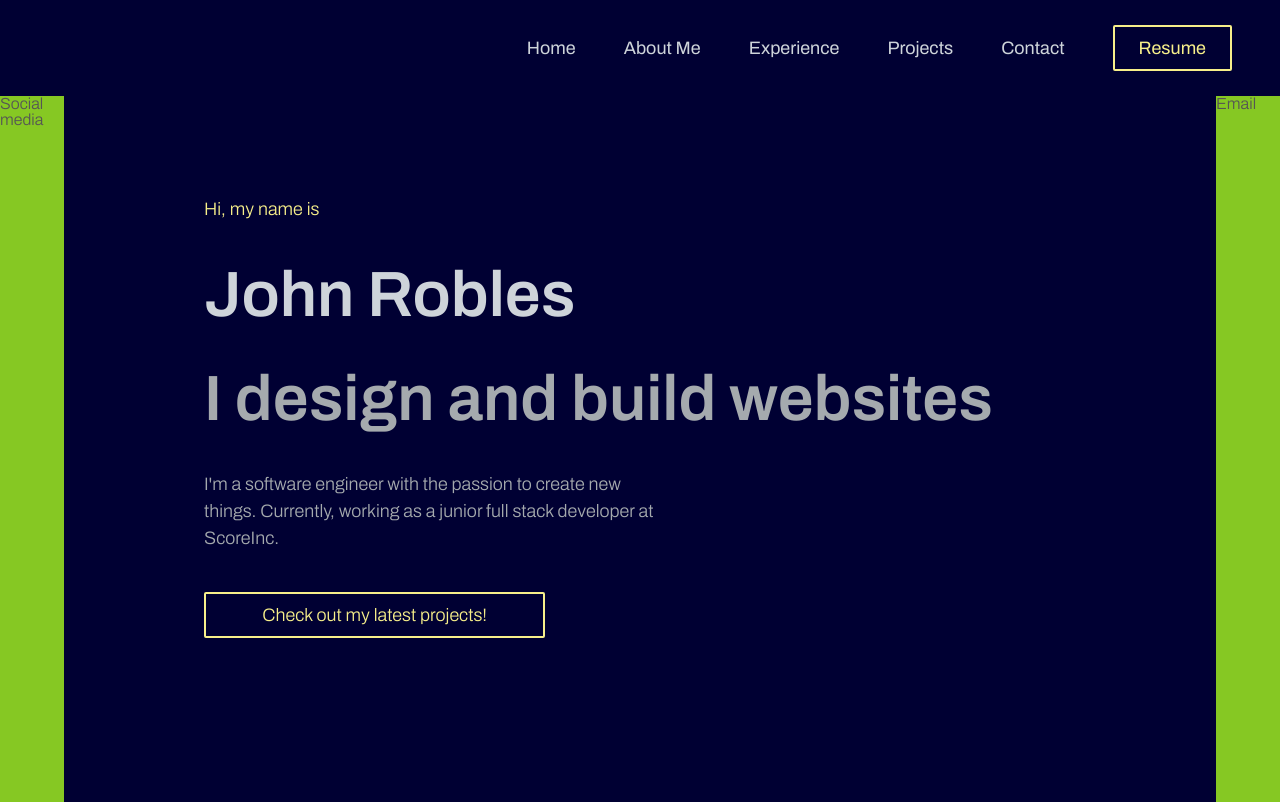
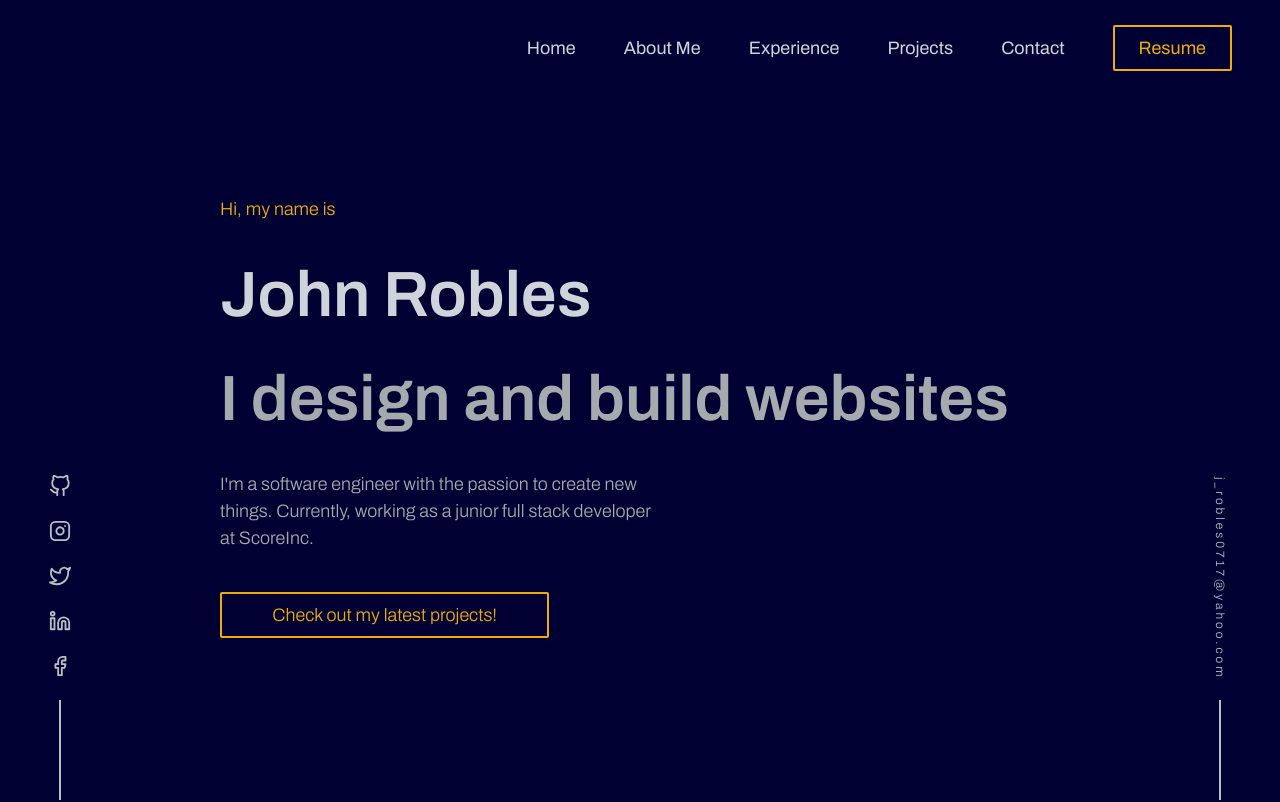
Before and after one commit to jrobles0717/My-Personal-Website, a React (Vite) app: page / in a window 1280 px wide. Shown: the top 802 px of the page. Built offline with nearby package versions, Linux system fonts and the light colour scheme.

Commit message:
social media and email section added

```diff
--- a/css/style.css
+++ b/css/style.css
@@ -89,11 +89,6 @@ body {
 /****************************/
 /* REUSABLE COMPONENT SECTION */
 /****************************/
-.container__sub {
-  display: grid;
-  grid-template-rows: repeat(2, minmax(min-content, max-content));
-  grid-template-columns: [social-start] 6.4rem [social-end full-start] minmax(min-content, max-content) [full-end email-start] 6.4rem [email-end]; }
-
 .container__content {
   grid-row: 1 / 2;
   display: grid;
@@ -108,7 +103,7 @@ body {
   cursor: pointer; }
 
 .icon:hover, .icon:active {
-  color: #f7ef8a;
+  color: #eead0e;
   transform: scale(1.05); }
 
 .heading--2 {
@@ -128,7 +123,7 @@ body {
   font-weight: 400; }
 
 .heading__span {
-  color: #f7ef8a; }
+  color: #eead0e; }
 
 .paragraph {
   line-height: 1.5;
@@ -191,9 +186,9 @@ body {
   grid-row: 6 / 7;
   display: inline-block;
   padding: 1.2rem 2.4rem;
-  border: 2px solid #f7ef8a;
+  border: 2px solid #eead0e;
   border-radius: 2px;
-  color: #f7ef8a;
+  color: #eead0e;
   background-color: inherit;
   font-family: "Archivo", sans-serif;
   font-size: 1.8rem;
@@ -201,7 +196,7 @@ body {
   cursor: pointer;
   transition: all 0.2s; }
   .btn:hover {
-    background-color: rgba(247, 239, 138, 0.2);
+    background-color: rgba(238, 173, 14, 0.2);
     transform: translateY(-3px);
     box-shadow: 0 2rem 2rem rgba(139, 101, 8, 0.3); }
   .btn:active, .btn:focus {
@@ -209,9 +204,29 @@ body {
     box-shadow: 0 1rem 1rem rgba(139, 101, 8, 0.3); }
 
 .email {
-  background-color: #86c823;
-  grid-column: email-start / email-end;
-  grid-row: 1 / -1; }
+  grid-row: 1 / -1;
+  width: 4rem;
+  position: fixed;
+  bottom: 0;
+  right: 4rem;
+  left: auto;
+  z-index: 10; }
+  .email__box {
+    display: flex;
+    flex-direction: column;
+    row-gap: 2rem;
+    -webkit-box-align: center;
+    align-items: center; }
+    .email__box a {
+      font-size: 1.2rem;
+      letter-spacing: 0.3rem;
+      writing-mode: vertical-rl;
+      text-decoration: none; }
+    .email__box::after {
+      content: "";
+      width: 2px;
+      height: 10rem;
+      background-color: #b9bfc4; }
 
 .footer {
   padding: 4rem 0;
@@ -230,7 +245,7 @@ body {
       row-gap: 1rem;
       justify-items: center; }
       .footer__copyright--link:hover {
-        color: #f7ef8a; }
+        color: #eead0e; }
       .footer__copyright--link__text {
         font-size: 1.4rem;
         font-weight: 400;
@@ -269,21 +284,39 @@ body {
   color: #b9bfc4; }
 
 .main-nav-link-cta:link, .main-nav-link-cta:visited {
-  color: #f7ef8a; }
+  color: #eead0e; }
 
 .main-nav-link-cta:hover, .main-nav-link-cta:active {
   transform: scale(1.05); }
 
-.social-media {
-  background-color: #86c823;
-  grid-column: social-start / social-end;
-  grid-row: 1 / -1; }
+.social {
+  grid-row: 1 / -1;
+  width: 4rem;
+  position: fixed;
+  bottom: 0;
+  left: 4rem;
+  right: auto;
+  z-index: 10; }
+  .social__list {
+    display: flex;
+    flex-direction: column;
+    row-gap: 2rem;
+    align-items: center;
+    list-style: none; }
+    .social__list::after {
+      content: "";
+      width: 2px;
+      height: 10rem;
+      background-color: #b9bfc4; }
+  .social__icon {
+    width: 2.2rem;
+    height: 2.2rem; }
 
 .hero {
   color: #ced4da;
   min-height: 100vh;
   font-family: inherit;
-  grid-column: full-start / full-end;
+  grid-column: center-start / center-end;
   grid-row: 1 / 2;
   grid-gap: 4rem;
   display: grid;
@@ -301,13 +334,13 @@ body {
   .hero__text-1 {
     grid-column: center-start / col-end 3;
     grid-row: 2 / 3;
-    color: #f7ef8a; }
+    color: #eead0e; }
   .hero__text-2 {
     grid-column: center-start / col-end 4;
     grid-row: 5 / 6; }
 
 .about {
-  grid-column: full-start / full-end;
+  grid-column: center-start / center-end;
   grid-row: 2 / 3;
   display: grid;
   grid-template-columns: [full-start] minmax(6rem, 1fr) [center-start] repeat(2, [col-start] minmax(min-content, max-content) [col-end]) [center-end] minmax(6rem, 1fr) [full-end];
@@ -358,7 +391,7 @@ body {
       display: flex;
       align-items: flex-end; }
     .about__text__icon {
-      color: #f7ef8a; }
+      color: #eead0e; }
     .about__text__item {
       list-style: none;
       margin-top: -1rem; }
@@ -393,7 +426,7 @@ body {
       object-fit: cover; }
 
 .experience {
-  grid-column: full-start / full-end;
+  grid-column: center-start / center-end;
   grid-row: 3 / 4;
   display: grid;
   grid-template-columns: [full-start] minmax(6rem, 1fr) [center-start] repeat(2, [col-start] minmax(min-content, max-content) [col-end]) [center-end] minmax(6rem, 1fr) [full-end];
@@ -444,18 +477,18 @@ body {
           transition: all 0.3s; }
           .experience__table--left__item-box:hover, .experience__table--left__item-box:active {
             background-color: #1a1a47;
-            color: #f7ef8a; }
+            color: #eead0e; }
         .experience__table--left__item-line {
           background-color: #a5aaae;
           height: 5rem;
           width: 2px;
           transition: all 0.5s ease-in-out; }
           .experience__table--left__item-line-active {
-            background-color: #f7ef8a;
+            background-color: #eead0e;
             height: 5rem;
             width: 2px; }
         .experience__table--left__item-selected {
-          color: #f7ef8a; }
+          color: #eead0e; }
     .experience__table--right {
       grid-column: 2 / 3;
       display: grid;
@@ -497,10 +530,10 @@ body {
         padding-top: 0.5rem;
         min-width: 2rem;
         min-height: 2rem;
-        color: #f7ef8a; }
+        color: #eead0e; }
 
 .projects {
-  grid-column: full-start / full-end;
+  grid-column: center-start / center-end;
   grid-row: 4 / 5;
   display: grid;
   grid-template-columns: [full-start] minmax(6rem, 1fr) [center-start] repeat(2, [col-start] minmax(min-content, max-content) [col-end]) [center-end] minmax(6rem, 1fr) [full-end];
@@ -550,10 +583,10 @@ body {
         font-weight: 600;
         transition: all 0.5s; }
         .projects__featured--text-box__heading:hover {
-          color: #f7ef8a; }
+          color: #eead0e; }
         .projects__featured--text-box__heading-sub {
           grid-row: 1 / 2;
-          color: #f7ef8a; }
+          color: #eead0e; }
       .projects__featured--text-box__paragraph {
         grid-row: 3 / 4;
         background-color: #1a1a47;
@@ -584,7 +617,6 @@ body {
     display: grid;
     grid-template-columns: repeat(auto-fill, minmax(30rem, 1fr));
     grid-gap: 1.5rem;
-    justify-items: center;
     list-style: none;
     transition: all 0.5s; }
     .projects__other__item {
@@ -617,7 +649,7 @@ body {
         align-items: center;
         justify-content: space-between; }
         .projects__card--header__top--left {
-          color: #f7ef8a; }
+          color: #eead0e; }
         .projects__card--header__top--right {
           z-index: 10;
           display: flex;
@@ -635,7 +667,7 @@ body {
           color: #ced4da;
           transition: all 0.5s; }
           .projects__card--header__title a:hover {
-            color: #f7ef8a; }
+            color: #eead0e; }
           .projects__card--header__title a::before {
             content: "";
             display: block;
@@ -667,7 +699,7 @@ body {
     letter-spacing: 0.1rem; }
 
 .contact {
-  grid-column: full-start / full-end;
+  grid-column: center-start / center-end;
   grid-row: 5 / 6;
   display: grid;
   grid-template-columns: minmax(6rem, 1fr) minmax(min-content, 50rem) minmax(6rem, 1fr);
@@ -677,7 +709,7 @@ body {
   .contact__heading {
     grid-column: 2 / 3;
     grid-row: 2 / 3;
-    color: #f7ef8a;
+    color: #eead0e;
     letter-spacing: 0.2rem; }
   .contact__title {
     grid-column: 2 / 3;
--- a/sass/abstracts/_mixins.scss
+++ b/sass/abstracts/_mixins.scss
@@ -1,3 +1,4 @@
+// Hero Container
 @mixin grid-10x7 {
   display: grid;
   grid-template-columns:
@@ -11,6 +12,7 @@
     minmax(6rem, 1fr);
 }
 
+// About Container
 @mixin grid-4x6 {
   display: grid;
   grid-template-columns:
@@ -45,6 +47,7 @@
   grid-template-columns: max-content 35vw;
 }
 
+// Projects Container
 @mixin grid-4x5 {
   display: grid;
   grid-template-columns:
@@ -68,6 +71,7 @@
   grid-template-rows: repeat(5, minmax(min-content, max-content));
 }
 
+// Projects Container Cards
 @mixin grid-6x1 {
   display: grid;
   grid-template-columns: repeat(auto-fill, minmax(30rem, 1fr));
--- a/sass/base/_base.scss
+++ b/sass/base/_base.scss
@@ -60,33 +60,6 @@ Medium: 11px
 
 */
 
-// COLOR VARIABLES
-//  #eead0e
-// 	#cd950c
-// 	#b8860b
-// 	#8b6508
-// $color-primary: #eead0e;
-$color-primary: #f7ef8a;
-$color-primary-dark: #8b6508;
-
-$color-secondary: #000033;
-$color-secondary-light-1: #1a1a47;
-$color-secondary-light-2: #33335c;
-$color-secondary-light-3: #4d4d70;
-$color-secondary-light-4: #666685;
-
-$color-grey-light-1: #ced4da;
-$color-grey-light-2: #b9bfc4;
-$color-grey-light-3: #a5aaae;
-$color-grey-light-4: #909499;
-
-$color-grey-dark-1: #797f84;
-$color-grey-dark-2: #686d71;
-$color-grey-dark-3: #575b5f;
-$color-grey-dark-4: #45484c;
-
-$color-tertiary: rgb(134, 200, 35);
-
 *,
 *::before,
 *::after {
@@ -134,21 +107,22 @@ body {
   &__sub {
     // display: flex;
 
-    display: grid;
-    grid-template-rows: repeat(2, minmax(min-content, max-content));
-    grid-template-columns:
-      [social-start] 6.4rem [social-end full-start] minmax(
-        min-content,
-        max-content
-      )
-      [full-end email-start] 6.4rem [email-end];
+    // display: grid;
+    // grid-template-rows: repeat(2, minmax(min-content, max-content));
     // grid-template-columns:
-    //   [social-start] 6.4rem [social-end content-start] 1fr
-    //   [content-end email-start] 6.4rem [email-end];
+    //   [social-start] 6.4rem [social-end full-start] minmax(
+    //     min-content,
+    //     max-content
+    //   )
+    //   [full-end email-start] 6.4rem [email-end];
+    // grid-template-columns:
+    //   [social-start] 1fr [social-end content-start] 1fr
+    //   [content-end email-start] 1fr [email-end];
   }
 
   &__content {
     grid-row: 1 / 2;
+    // grid-column: content-start / content-end;
     display: grid;
     grid-template-rows: calc(1fr - 9.6rem) repeat(4, min-content);
     grid-template-columns:
--- a/sass/layout/_email.scss
+++ b/sass/layout/_email.scss
@@ -1,5 +1,34 @@
 .email {
-  background-color: $color-tertiary;
-  grid-column: email-start / email-end;
+  // background-color: $color-tertiary;
+  // grid-column: email-start / email-end;
   grid-row: 1 / -1;
+
+  width: 4rem;
+  position: fixed;
+  bottom: 0;
+  right: 4rem;
+  left: auto;
+  z-index: 10;
+
+  &__box {
+    display: flex;
+    flex-direction: column;
+    row-gap: 2rem;
+    -webkit-box-align: center;
+    align-items: center;
+
+    & a {
+      font-size: 1.2rem;
+      letter-spacing: 0.3rem;
+      writing-mode: vertical-rl;
+      text-decoration: none;
+    }
+
+    &::after {
+      content: "";
+      width: 2px;
+      height: 10rem;
+      background-color: $color-grey-light-2;
+    }
+  }
 }
--- a/sass/layout/_social.scss
+++ b/sass/layout/_social.scss
@@ -1,5 +1,37 @@
-.social-media {
-  background-color: $color-tertiary;
-  grid-column: social-start / social-end;
+.social {
+  // background-color: $color-tertiary;
+  // grid-column: social-start / social-end;
   grid-row: 1 / -1;
+
+  width: 4rem;
+  position: fixed;
+  bottom: 0;
+  left: 4rem;
+  right: auto;
+  z-index: 10;
+  // height: 100vh;
+
+  &__list {
+    display: flex;
+    flex-direction: column;
+    row-gap: 2rem;
+    align-items: center;
+    list-style: none;
+
+    &::after {
+      content: "";
+      width: 2px;
+      height: 10rem;
+      background-color: $color-grey-light-2;
+    }
+  }
+
+  &__item {
+  }
+
+  &__icon {
+    width: 2.2rem;
+    height: 2.2rem;
+    // color: $color-grey-light-4;
+  }
 }
--- a/sass/pages/_home.scss
+++ b/sass/pages/_home.scss
@@ -4,7 +4,7 @@
   min-height: 100vh;
   font-family: inherit;
 
-  grid-column: full-start / full-end;
+  grid-column: center-start / center-end;
   grid-row: 1 / 2;
   grid-gap: 4rem;
   // display: grid;
@@ -57,7 +57,7 @@
 .about {
   // background-color: aqua;
   // height: 50rem;
-  grid-column: full-start / full-end;
+  grid-column: center-start / center-end;
   grid-row: 2 / 3;
 
   @include grid-4x6;
@@ -195,7 +195,7 @@
 .experience {
   // background-color: chocolate;
   // height: 50rem;
-  grid-column: full-start / full-end;
+  grid-column: center-start / center-end;
   grid-row: 3 / 4;
 
   @include grid-4x3;
@@ -358,7 +358,7 @@
 .projects {
   // background-color: deeppink;
   // height: 50rem;
-  grid-column: full-start / full-end;
+  grid-column: center-start / center-end;
   grid-row: 4 / 5;
 
   @include grid-4x5;
@@ -480,7 +480,6 @@
 
     @include grid-6x1;
     grid-gap: 1.5rem;
-    justify-items: center;
 
     list-style: none;
     transition: all 0.5s;
@@ -640,7 +639,7 @@
 .contact {
   // background-color: royalblue;
   // height: 50rem;
-  grid-column: full-start / full-end;
+  grid-column: center-start / center-end;
   grid-row: 5 / 6;
 
   @include grid-3x5;
--- a/src/App.jsx
+++ b/src/App.jsx
@@ -7,14 +7,14 @@ import Footer from "./components/Footer";
 import Hero from "./components/Hero";
 import MainNavigation from "./components/MainNavigation";
 import Projects from "./components/Projects";
-import SocialMedia from "./components/SocialMedia";
+import Social from "./components/Social";
 
 function App() {
   return (
     <>
       <MainNavigation />
       <div className="container__sub">
-        <SocialMedia />
+        <Social />
         <Email />
         <main>
           <div className="container__content">
--- a/src/components/Email.jsx
+++ b/src/components/Email.jsx
@@ -1,5 +1,17 @@
 function Email() {
-  return <div className="email">Email</div>;
+  return (
+    <div className="email">
+      <div className="email__box">
+        <a
+          href="mailto:j_robles0717@yahoo.com"
+          className="icon"
+          target="_blank"
+        >
+          j_robles0717@yahoo.com
+        </a>
+      </div>
+    </div>
+  );
 }
 
 export default Email;
--- /dev/null
+++ b/src/components/Social.jsx
@@ -0,0 +1,63 @@
+import {
+  FiFacebook,
+  FiGithub,
+  FiInstagram,
+  FiLinkedin,
+  FiTwitter,
+} from "react-icons/fi";
+
+function Social() {
+  return (
+    <div className="social">
+      <ul className="social__list">
+        <li className="social__item">
+          <a
+            href="https://github.com/jrobles0717"
+            className="icon"
+            target="_blank"
+          >
+            <FiGithub className="social__icon" />
+          </a>
+        </li>
+        <li className="social__item">
+          <a
+            href="https://www.instagram.com/j_robles0717/"
+            className="icon"
+            target="_blank"
+          >
+            <FiInstagram className="social__icon" />
+          </a>
+        </li>
+        <li className="social__item">
+          <a
+            href="https://twitter.com/j_robles0717"
+            className="icon"
+            target="_blank"
+          >
+            <FiTwitter className="social__icon" />
+          </a>
+        </li>
+        <li className="social__item">
+          <a
+            href="https://www.linkedin.com/in/john-andrew-robles-perez-b1a85a106/"
+            className="icon"
+            target="_blank"
+          >
+            <FiLinkedin className="social__icon" />
+          </a>
+        </li>
+        <li className="social__item">
+          <a
+            href="https://www.facebook.com/johnandrew.robles/"
+            className="icon"
+            target="_blank"
+          >
+            <FiFacebook className="social__icon" />
+          </a>
+        </li>
+      </ul>
+    </div>
+  );
+}
+
+export default Social;
--- a/src/components/SocialMedia.jsx
+++ /dev/null
@@ -1,5 +0,0 @@
-function SocialMedia() {
-  return <div className="social-media">Social media</div>;
-}
-
-export default SocialMedia;
```
Also changed, not shown: sass/abstracts/_variables.scss (+28 -0 lines), src/components/Card.jsx (+5 -6 lines).
